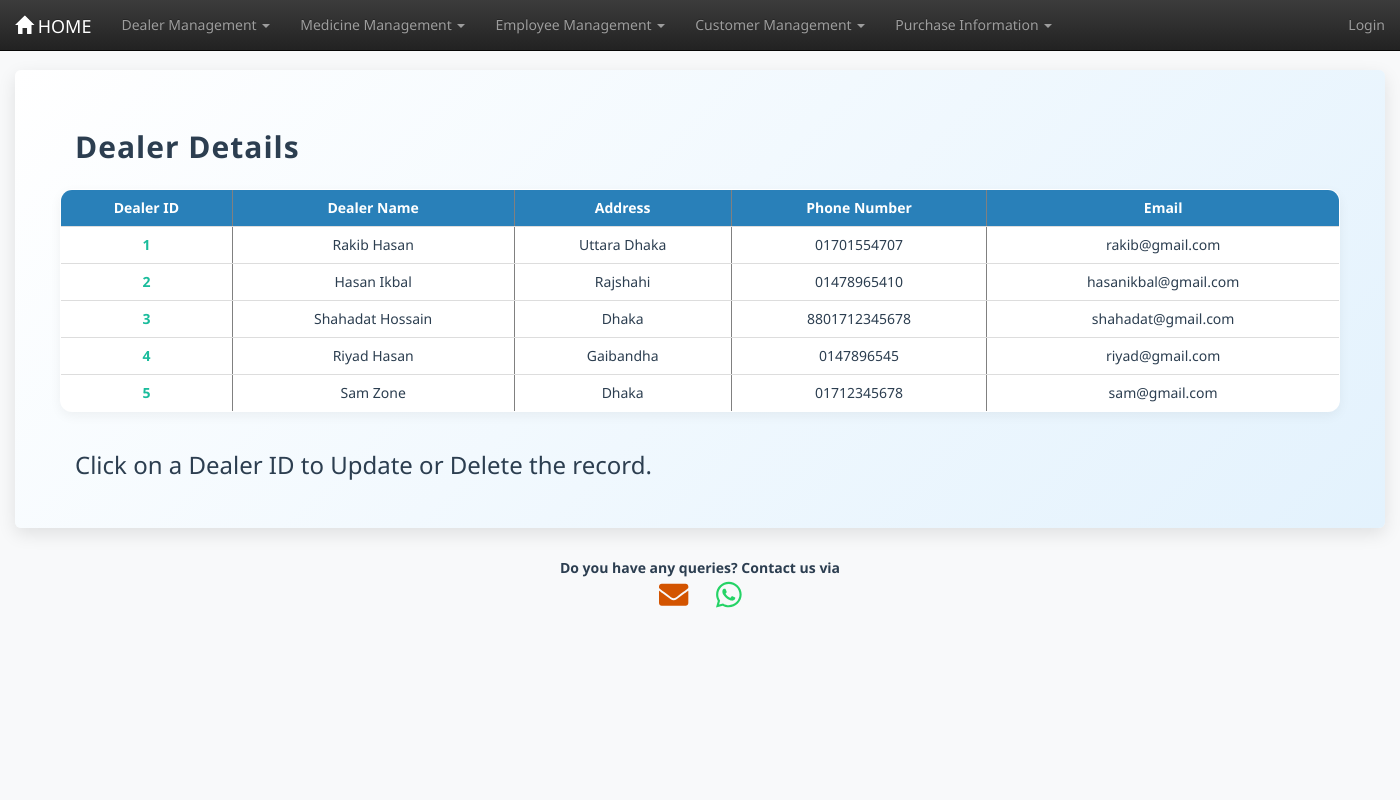
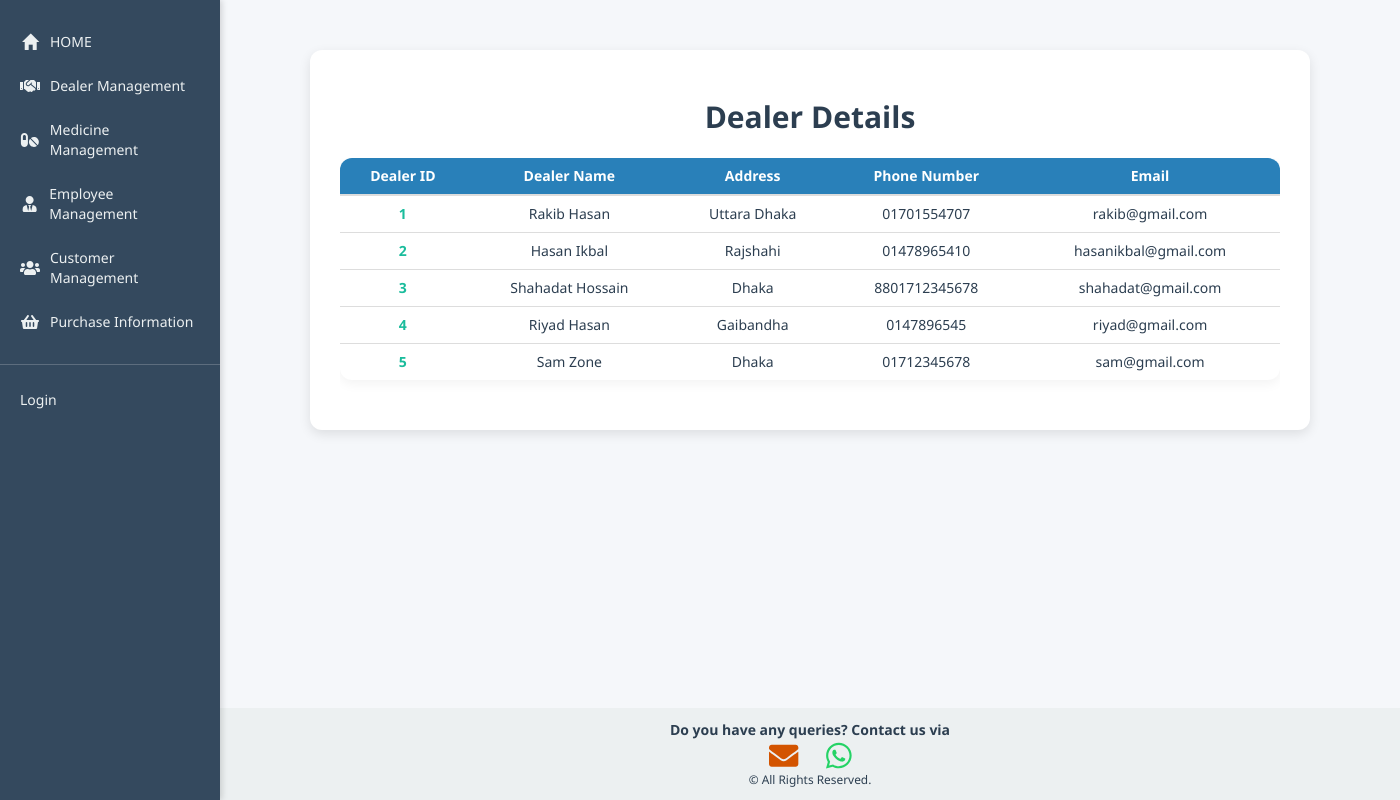
Before and after one commit to InfinityAbir/Maa-Medicine-Store, a Django app: page /pharma/dealertable/ in a window 1400 px wide. Run offline with Django 3.2, Linux system fonts and the light colour scheme; data comes from the database, SQL or seed files in the repository; some libraries are stand-ins or nearby versions.

Commit message:
Update dealertable.html

```diff
--- a/pharma/templates/pharma/dealertable.html
+++ b/pharma/templates/pharma/dealertable.html
@@ -4,13 +4,18 @@
 <html lang="en">
   <head>
     <meta charset="utf-8" />
+    <title>All Dealer Details - Maa Medicine Store</title>
     <meta name="viewport" content="width=device-width, initial-scale=1" />
 
-    <!-- Bootstrap 3 -->
+    <!-- Bootstrap CSS -->
     <link rel="stylesheet" href="{% static 'pharma/css/bootstrap.min.css' %}" />
     <link
       rel="stylesheet"
       href="{% static 'pharma/css/bootstrap-theme.min.css' %}"
+    />
+    <link
+      rel="shortcut icon"
+      href="{% static 'pharma/css/images/favicon2.ico' %}"
     />
 
     <!-- Font Awesome -->
@@ -20,50 +25,119 @@
       crossorigin="anonymous"
     ></script>
 
-    <!-- Custom inline styles -->
+    <!-- jQuery & Bootstrap JS -->
+    <script src="{% static 'pharma/js/jquery.js' %}"></script>
+    <script src="{% static 'pharma/js/bootstrap.min.js' %}"></script>
+
     <style>
       body {
-        padding-top: 70px; /* Avoid navbar overlap */
-        background-color: #f8f9fa;
         font-family: "Segoe UI", Tahoma, Geneva, Verdana, sans-serif;
+        background: #f5f7fa;
+        margin: 0;
+        padding-left: 220px; /* Space for navbar */
         color: #2c3e50;
+        transition: padding-left 0.3s ease;
       }
 
-      /* Alerts */
-      .alert {
-        border-radius: 10px;
-        box-shadow: 0 4px 12px rgba(0,0,0,0.1);
+      body.nav-hidden {
+        padding-left: 0;
+      }
+
+      /* Vertical Navbar */
+      .navbar-vertical {
+        position: fixed;
+        top: 0;
+        left: 0;
+        width: 220px;
+        height: 100%;
+        background-color: #34495e;
+        overflow-y: auto;
+        padding-top: 20px;
+        box-shadow: 2px 0 6px rgba(0, 0, 0, 0.15);
+        transition: transform 0.3s ease;
+        z-index: 1050;
+      }
+      .navbar-vertical a.nav-link {
+        display: flex;
+        align-items: center;
+        color: #ecf0f1;
+        padding: 12px 20px;
+        font-weight: 500;
+        border-radius: 6px;
+        transition: all 0.3s ease;
+      }
+      .navbar-vertical a.nav-link:hover {
+        background-color: #1abc9c;
+        color: #fff;
+      }
+      .navbar-vertical .nav-icon {
+        margin-right: 10px;
+        font-size: 16px;
+        width: 20px;
+        text-align: center;
+      }
+      .navbar-vertical .submenu {
+        display: none;
+        flex-direction: column;
+        padding-left: 15px;
+        margin-top: 5px;
+      }
+      .navbar-vertical .submenu a {
+        padding: 8px 20px;
+        font-size: 14px;
+        color: #bdc3c7;
+      }
+      .navbar-vertical .submenu a:hover {
+        background-color: #16a085;
+        color: #fff;
+      }
+      .navbar-vertical .nav-item.active > .submenu {
+        display: flex;
+      }
+      .navbar-vertical .dropdown-toggle::after {
+        margin-left: auto;
         transition: transform 0.3s;
       }
-      .alert:hover {
-        transform: translateY(-3px);
+      .navbar-vertical .nav-item.active > .dropdown-toggle::after {
+        transform: rotate(90deg);
+      }
+      .navbar-right-vertical {
+        margin-top: 20px;
+        border-top: 1px solid rgba(255, 255, 255, 0.2);
+        padding-top: 15px;
+      }
+      .navbar-right-vertical a {
+        display: block;
+        color: #ecf0f1;
+        padding: 10px 20px;
+        transition: all 0.3s;
+      }
+      .navbar-right-vertical a:hover {
+        background-color: #1abc9c;
+        color: #fff;
       }
 
-      /* Jumbotron */
+      /* Dealer Table */
       .jumcust {
-        background: linear-gradient(135deg, #ffffff, #e3f2fd);
-        border-radius: 16px;
-        padding: 40px 25px;
-        box-shadow: 0 6px 18px rgba(0,0,0,0.1);
-        transition: transform 0.3s ease, box-shadow 0.3s ease;
-      }
-      .jumcust:hover {
-        transform: translateY(-5px);
-        box-shadow: 0 12px 28px rgba(0,0,0,0.15);
+        background: #ffffff;
+        border-radius: 12px;
+        padding: 30px;
+        margin: 20px auto;
+        max-width: 1000px;
+        box-shadow: 0 4px 12px rgba(0, 0, 0, 0.1);
       }
       .jumcust h2 {
-        font-weight: 700;
-        color: #2c3e50;
         margin-bottom: 25px;
-        letter-spacing: 1px;
+        text-align: center;
+        font-weight: bold;
       }
 
-      /* Table */
       .transparent-table {
         background: #ffffff;
         border-radius: 12px;
         overflow: hidden;
-        box-shadow: 0 4px 12px rgba(0,0,0,0.05);
+        box-shadow: 0 4px 12px rgba(0, 0, 0, 0.05);
+        width: 100%;
       }
       .transparent-table th {
         background: #2980b9;
@@ -90,135 +164,163 @@
         text-decoration: underline;
       }
 
-      /* Footer with icons */
-        #contact a {
+      /* Footer */
+      footer {
+        background-color: #ecf0f1;
+        padding: 12px 0;
+        text-align: center;
+        position: fixed;
+        bottom: 0;
+        width: calc(100% - 220px);
+        left: 220px;
+      }
+      footer a {
         color: #1abc9c;
         font-size: 22px;
         margin: 0 12px;
         display: inline-block;
         transition: transform 0.3s, color 0.3s, text-shadow 0.3s;
       }
-      #contact a:hover {
+      footer a:hover {
         color: #16a085;
         transform: scale(1.4) rotate(10deg);
         text-shadow: 1px 1px 5px rgba(0, 0, 0, 0.3);
         text-decoration: none;
       }
-      /* Responsive */
+
       @media (max-width: 768px) {
-        .jumcust h2 {
-          font-size: 24px;
+        body {
+          padding-left: 0;
         }
-        .transparent-table th, .transparent-table td {
+        .navbar-vertical {
+          width: 100%;
+          height: auto;
+          position: relative;
+          transform: translateX(-100%);
+          box-shadow: none;
+        }
+        footer {
+          width: 100%;
+          left: 0;
+        }
+        .transparent-table th,
+        .transparent-table td {
           font-size: 14px;
         }
       }
     </style>
 
-    <!-- jQuery & Bootstrap JS -->
-    <script src="{% static 'pharma/js/jquery.js' %}"></script>
-    <script src="{% static 'pharma/js/bootstrap.min.js' %}"></script>
+    <script>
+      $(document).ready(function () {
+        // Dropdown submenu toggle
+        $(".dropdown-toggle").click(function (e) {
+          e.preventDefault();
+          $(this).parent().toggleClass("active");
+          $(this).siblings(".submenu").slideToggle(200);
+        });
 
-    <title>All Dealer Details</title>
+        // Auto-hide navbar on scroll
+        let lastScroll = 0;
+        $(window).scroll(function () {
+          let currentScroll = $(this).scrollTop();
+          if (currentScroll > lastScroll && currentScroll > 50) {
+            $("body").addClass("nav-hidden");
+          } else {
+            $("body").removeClass("nav-hidden");
+          }
+          lastScroll = currentScroll;
+        });
+      });
+    </script>
   </head>
 
   <body>
-    {% if messages %}
-      {% for message in messages %}
-        <div class="alert alert-success alert-dismissible fade in container" role="alert" style="margin-top: 15px">
-          <button type="button" class="close" data-dismiss="alert" aria-label="Close">
-            <span aria-hidden="true">&times;</span>
+    <!-- Vertical Navbar -->
+    <nav class="navbar-vertical">
+      <ul class="nav flex-column">
+        <li class="nav-item">
+          <a href="/pharma/" class="nav-link">
+            <span class="nav-icon glyphicon glyphicon-home"></span> HOME
+          </a>
+        </li>
+        <li class="nav-item">
+          <a class="nav-link dropdown-toggle">
+            <span class="nav-icon fas fa-handshake"></span> Dealer Management
+          </a>
+          <div class="submenu">
+            {% if user.is_authenticated and user.role == "admin" %}
+            <a href="/pharma/dealerform/">Add Dealer Details</a>
+            {% endif %}
+            <a href="/pharma/dealertable/">View Dealer Details</a>
+          </div>
+        </li>
+        <li class="nav-item">
+          <a class="nav-link dropdown-toggle">
+            <span class="nav-icon fas fa-pills"></span> Medicine Management
+          </a>
+          <div class="submenu">
+            <a href="/pharma/medform/">Add Medicine Details</a>
+            <a href="/pharma/medtable/">View Medicine Details</a>
+          </div>
+        </li>
+        <li class="nav-item">
+          <a class="nav-link dropdown-toggle">
+            <span class="nav-icon fas fa-user-tie"></span> Employee Management
+          </a>
+          <div class="submenu">
+            {% if user.is_authenticated and user.role == "admin" %}
+            <a href="/pharma/empform/">Add Employee Details</a>
+            {% endif %}
+            <a href="/pharma/emptable/">View Employee Details</a>
+          </div>
+        </li>
+        <li class="nav-item">
+          <a class="nav-link dropdown-toggle">
+            <span class="nav-icon fas fa-users"></span> Customer Management
+          </a>
+          <div class="submenu">
+            <a href="/pharma/custform/">Add Customer Details</a>
+            <a href="/pharma/custtable/">View Customer Details</a>
+          </div>
+        </li>
+        <li class="nav-item">
+          <a class="nav-link dropdown-toggle">
+            <span class="nav-icon fas fa-shopping-basket"></span> Purchase
+            Information
+          </a>
+          <div class="submenu">
+            <a href="/pharma/purchaseform/">New Purchase</a></br>
+            <a href="/pharma/purchasetable/">View All Purchases</a>
+          </div>
+        </li>
+
+        <div class="navbar-right-vertical">
+          {% if user.is_authenticated %}
+          <a>Welcome, {{ user.username }}!</a>
+          <a href="{% url 'logout' %}">Logout</a>
+          {% else %}
+          <a href="{% url 'login' %}">Login</a>
+          {% endif %}
+        </div>
+      </ul>
+    </nav>
+
+    <!-- Dealer Table Section -->
+    <div class="container" style="margin-top: 30px">
+      {% if messages %} {% for message in messages %}
+      <div class="alert alert-success alert-dismissible fade in" role="alert">
+        <button type="button" class="close" data-dismiss="alert">
+          <span>&times;</span>
         </button>
         {{ message }}
       </div>
-      {% endfor %}
-    {% endif %}
+      {% endfor %} {% endif %}
 
-    <!-- Navbar remains unchanged -->
-    <nav class="navbar navbar-inverse navbar-fixed-top">
-      <div class="container-fluid">
-        <div class="navbar-header">
-          <a href="/pharma/" class="navbar-brand">
-            <span class="glyphicon glyphicon-home"></span> HOME
-          </a>
-          <button type="button" class="navbar-toggle" data-toggle="collapse" data-target="#thisnav">
-            <span class="icon-bar"></span>
-            <span class="icon-bar"></span>
-            <span class="icon-bar"></span>
-          </button>
-        </div>
-
-        <div class="collapse navbar-collapse" id="thisnav">
-          <ul class="nav navbar-nav">
-            <!-- Dealer Management -->
-            <li class="dropdown">
-              <a href="#" class="dropdown-toggle" data-toggle="dropdown">Dealer Management <b class="caret"></b></a>
-              <ul class="dropdown-menu">
-                {% if user.is_authenticated and user.role == "admin" %}
-                  <li><a href="/pharma/dealerform/">Add Dealer Details</a></li>
-                {% endif %}
-                <li><a href="/pharma/dealertable/">View Dealer Details</a></li>
-              </ul>
-            </li>
-
-            <!-- Medicine Management -->
-            <li class="dropdown">
-              <a href="#" class="dropdown-toggle" data-toggle="dropdown">Medicine Management <b class="caret"></b></a>
-              <ul class="dropdown-menu">
-                <li><a href="/pharma/medform/">Add Medicine Details</a></li>
-                <li><a href="/pharma/medtable/">View Medicine Details</a></li>
-              </ul>
-            </li>
-
-            <!-- Employee Management -->
-            <li class="dropdown">
-              <a href="#" class="dropdown-toggle" data-toggle="dropdown">Employee Management <b class="caret"></b></a>
-              <ul class="dropdown-menu">
-                {% if user.is_authenticated and user.role == "admin" %}
-                  <li><a href="/pharma/empform/">Add Employee Details</a></li>
-                {% endif %}
-                <li><a href="/pharma/emptable/">View Employee Details</a></li>
-              </ul>
-            </li>
-
-            <!-- Customer Management -->
-            <li class="dropdown">
-              <a href="#" class="dropdown-toggle" data-toggle="dropdown">Customer Management <b class="caret"></b></a>
-              <ul class="dropdown-menu">
-                <li><a href="/pharma/custform/">Add Customer Details</a></li>
-                <li><a href="/pharma/custtable/">View Customer Details</a></li>
-              </ul>
-            </li>
-
-            <!-- Purchase Information -->
-            <li class="dropdown">
-              <a href="#" class="dropdown-toggle" data-toggle="dropdown">Purchase Information <b class="caret"></b></a>
-              <ul class="dropdown-menu">
-                <li><a href="/pharma/purchaseform/">New Purchase</a></li>
-                <li><a href="/pharma/purchasetable/">View All Purchases</a></li>
-              </ul>
-            </li>
-          </ul>
-
-          <ul class="nav navbar-nav navbar-right">
-            {% if user.is_authenticated %}
-              <li><a>Welcome, {{ user.username }}!</a></li>
-              <li><a href="{% url 'logout' %}">Logout</a></li>
-            {% else %}
-              <li><a href="{% url 'login' %}">Login</a></li>
-            {% endif %}
-          </ul>
-        </div>
-      </div>
-    </nav>
-
-    <!-- Dealer Table Section -->
-    <div class="container-fluid martop7">
-      <div class="jumbotron jumcust">
+      <div class="jumcust">
         <h2>Dealer Details</h2>
-        <div class="row">
-          <div class="col-md-1"></div>
-          <table border="1" class="table transparent-table table-hover col-md-10">
+        <div class="table-responsive">
+          <table class="table transparent-table table-hover">
+            <thead>
               <tr>
                 <th>Dealer ID</th>
                 <th>Dealer Name</th>
@@ -226,13 +328,19 @@
                 <th>Phone Number</th>
                 <th>Email</th>
               </tr>
+            </thead>
+            <tbody>
               {% for foo in dealer %}
               <tr>
                 <td class="idlink">
                   {% if user.is_authenticated and user.role == "admin" %}
                   <a href="{% url 'dealerformview' foo.id %}">{{ foo.id }}</a>
                   {% else %}
-                  <a href="javascript:void(0);" onclick="alert('This action is allowed only for admin');">{{ foo.id }}</a>
+                  <a
+                    href="javascript:void(0);"
+                    onclick="alert('This action is allowed only for admin');"
+                    >{{ foo.id }}</a
+                  >
                   {% endif %}
                 </td>
                 <td>{{ foo.dname }}</td>
@@ -241,25 +349,24 @@
                 <td>{{ foo.email }}</td>
               </tr>
               {% endfor %}
+            </tbody>
           </table>
         </div>
-        <footer><h3>Click on a Dealer ID to Update or Delete the record.</h3></footer>
       </div>
     </div>
 
-    <!-- Footer Section with icons -->
-    <footer id="contact" class="bg-light py-3 text-center fixed-bottom">
-      <div class="container">
+    <!-- Footer Section -->
+    <footer>
       <span class="footer-text">
-          <strong>Do you have any queries? Contact us via </strong></br>
-          <a href="mailto:abirha3896@gmail.com" class="mx-2" title="Email">
-            <i class="fas fa-envelope fa-lg" style="color: #d35400"></i>
-          </a>
-          <a href="https://wa.me/8801701554707" target="_blank" class="mx-2" title="WhatsApp">
-            <i class="fab fa-whatsapp fa-lg" style="color: #25d366"></i>
-          </a>
+        <strong>Do you have any queries? Contact us via </strong><br />
+        <a href="mailto:abirha3896@gmail.com" title="Email"
+          ><i class="fas fa-envelope fa-lg" style="color: #d35400"></i
+        ></a>
+        <a href="https://wa.me/8801701554707" target="_blank" title="WhatsApp"
+          ><i class="fab fa-whatsapp fa-lg" style="color: #25d366"></i
+        ></a>
       </span>
-      </div>
+      <div class="small">&copy; All Rights Reserved.</div>
     </footer>
   </body>
 </html>
```
Lines whose indentation alone changed are shown as unchanged.
